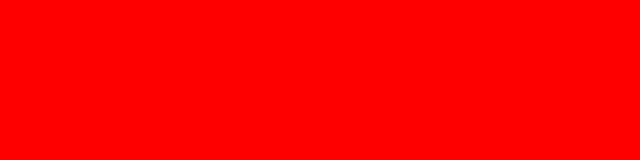
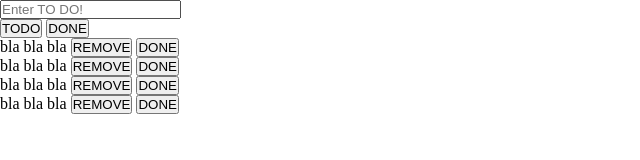
Before and after one commit to nadiaaym/nadias-to-do-list, a website: page index.html in a window 1280 px wide. Shown: the whole page, without its empty margins (0-640 px from the left). Drawn offline with nearby package versions, Linux system fonts and the light colour scheme; files that its build step writes are made by us from their sources.

Commit message:
todos remove add

```diff
--- a/index.html
+++ b/index.html
@@ -6,6 +6,42 @@
     <title>TODO list</title>
 </head>
 <body>
+    <div class="todos-app">
+        <input class="todo-input"
+        placeholder="Enter TO DO!">
+        <div class="todo-sections">
+            <button class="active">TODO</button>
+            <button>DONE</button>
+        </div>
+        <div class="todo-list">
+            <div class="todo-item">
+                <span>bla bla bla</span>
+                <button class="todo-remove">REMOVE</button>
+                <button class="todo-change-action">DONE</button>
+            </div>
+        </div>
+        <div class="todo-list">
+            <div class="todo-item">
+                <span>bla bla bla</span>
+                <button class="todo-remove">REMOVE</button>
+                <button class="todo-change-action">DONE</button>
+            </div>
+        </div>
+        <div class="todo-list">
+            <div class="todo-item">
+                <span>bla bla bla</span>
+                <button class="todo-remove">REMOVE</button>
+                <button class="todo-change-action">DONE</button>
+            </div>
+        </div>
+        <div class="todo-list">
+            <div class="todo-item">
+                <span>bla bla bla</span>
+                <button class="todo-remove">REMOVE</button>
+                <button class="todo-change-action">DONE</button>
+            </div>
+        </div>
+    </div>
 
 </body>
 </html>
--- a/src/css/main.scss
+++ b/src/css/main.scss
@@ -4,6 +4,13 @@
     box-sizing: border-box;
 }
 
-body {
-    background-color: red;
+.container {
+    background-color: grey;
+    border: 2px solid black;
+    width: 500px;
+    margin: auto;
 }
+
+.input {
+
+}
```
